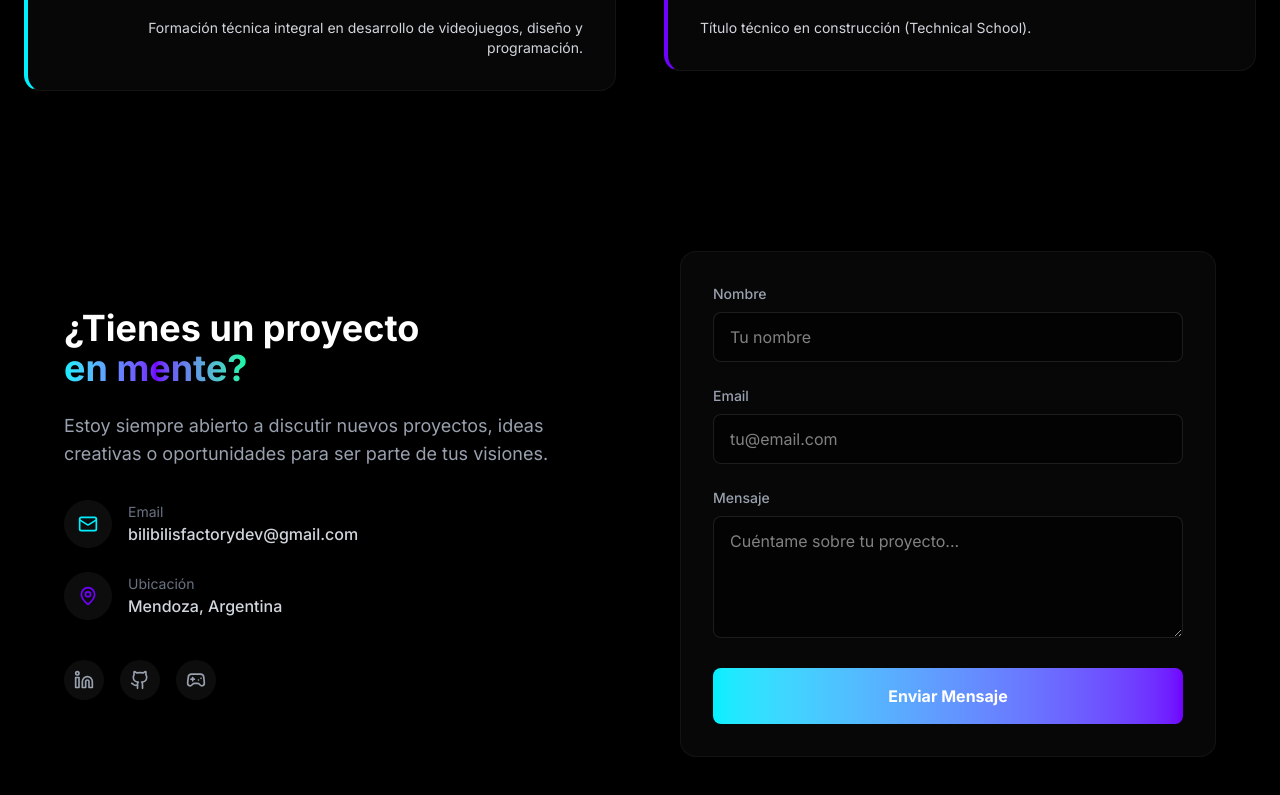
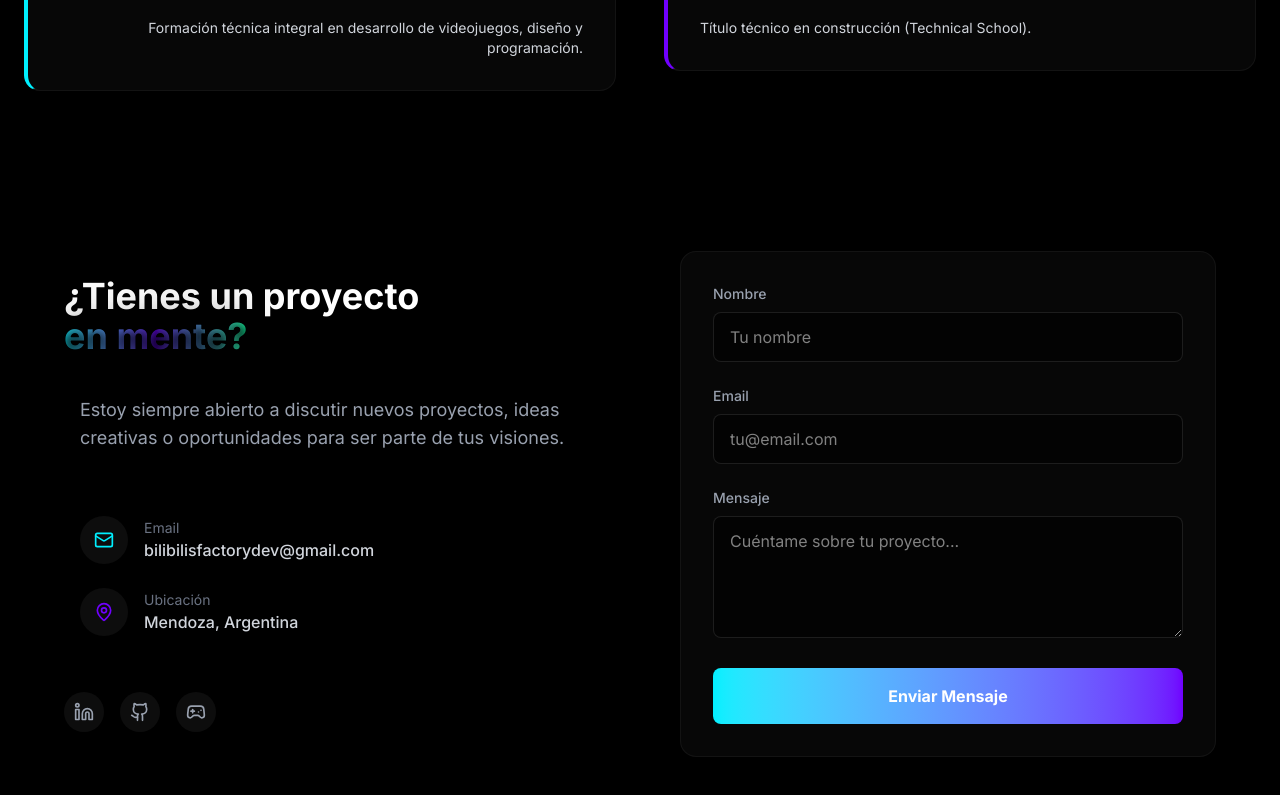
Before and after one commit to EmaBilibili/My-Portfolio, a React (Vite) app: page / in a window 1280 px wide. Shown: the part 5208-6003 px from the top of the page. Built offline with nearby package versions, Linux system fonts and the light colour scheme.

Commit message:
Fix: Add backgrounds to VER PROYECTOS button and Contact section

```diff
--- a/src/components/Contact.jsx
+++ b/src/components/Contact.jsx
@@ -60,15 +60,15 @@ const Contact = () => {
                         whileInView={{ opacity: 1, x: 0 }}
                         viewport={{ once: true }}
                     >
-                        <h2 className="text-4xl font-bold mb-6">
+                        <h2 className="text-4xl font-bold mb-6 heading-readable">
                             ¿Tienes un proyecto <br />
                             <span className="text-gradient">en mente?</span>
                         </h2>
-                        <p className="text-gray-400 mb-8 text-lg">
+                        <p className="text-gray-400 mb-8 text-lg bg-black/60 backdrop-blur-sm p-4 rounded-xl">
                             Estoy siempre abierto a discutir nuevos proyectos, ideas creativas o oportunidades para ser parte de tus visiones.
                         </p>
 
-                        <div className="space-y-6">
+                        <div className="space-y-6 bg-black/60 backdrop-blur-sm p-4 rounded-xl">
                             <div className="flex items-center gap-4 text-gray-300">
                                 <div className="w-12 h-12 rounded-full bg-white/5 flex items-center justify-center text-primary">
                                     <Mail className="w-5 h-5" />
--- a/src/components/Hero.jsx
+++ b/src/components/Hero.jsx
@@ -57,7 +57,7 @@ const Hero = () => {
                             </a>
                             <a
                                 href="#projects"
-                                className="px-8 py-3.5 rounded-none border border-white/20 text-white font-mono hover:bg-white/5 transition-all flex items-center justify-center gap-2"
+                                className="px-8 py-3.5 rounded-none border border-white/20 text-white font-mono hover:bg-white/10 transition-all flex items-center justify-center gap-2 bg-black/80 backdrop-blur-sm"
                             >
                                 VER PROYECTOS <ArrowRight className="w-4 h-4" />
                             </a>
```
